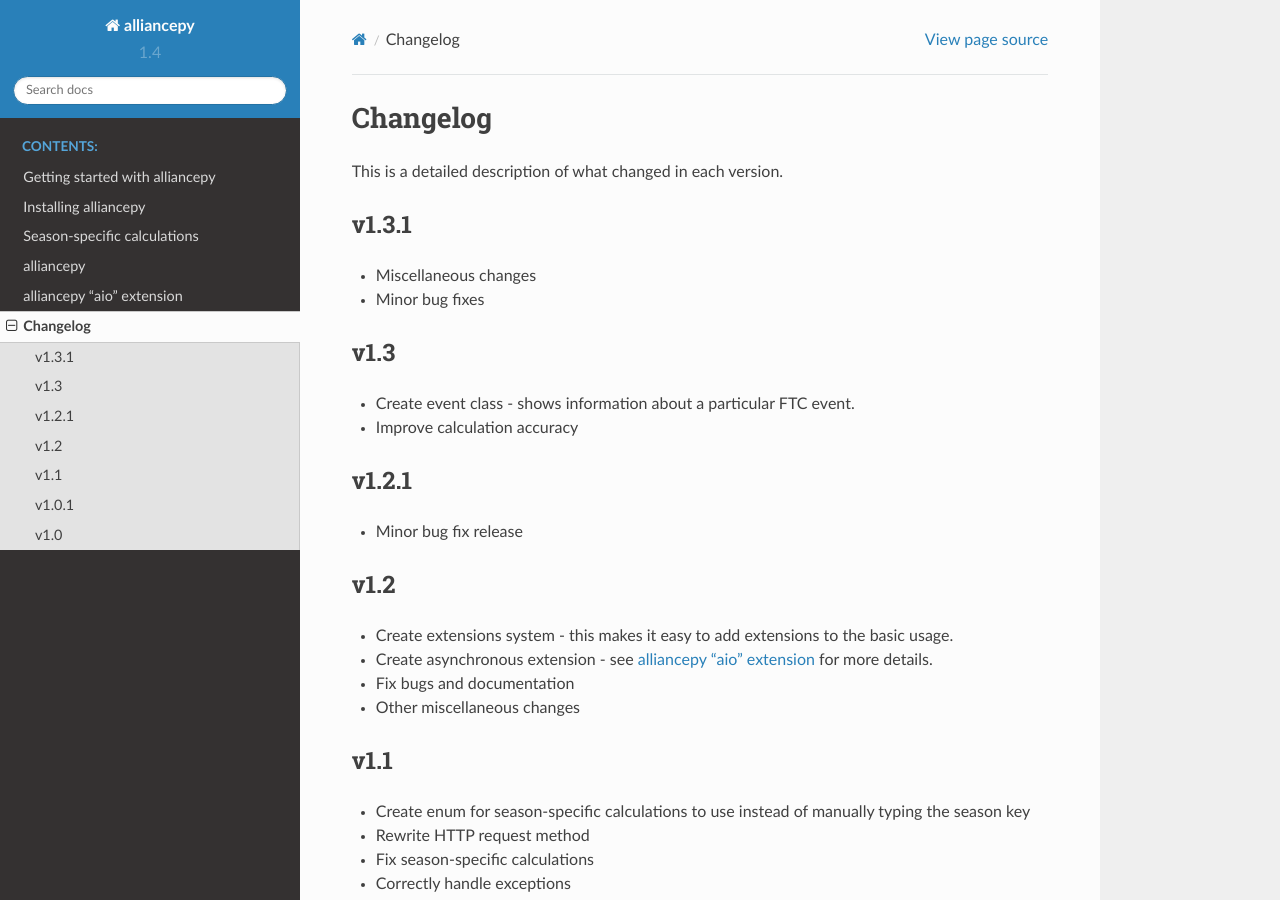
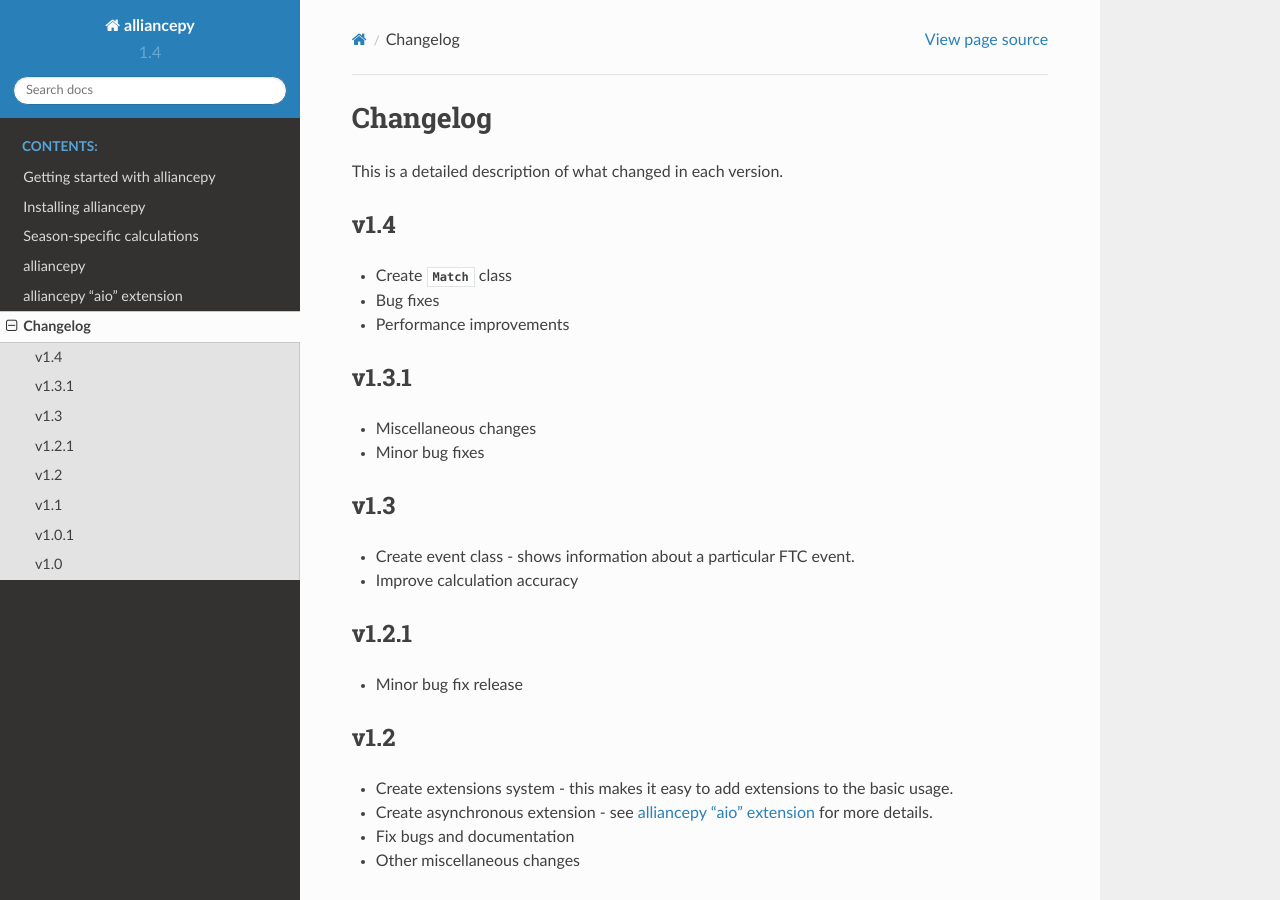
Before and after one commit to karx1/alliancepy, a Sphinx documentation site: the page built from docs/source/changelog.rst, in a window 1280 px wide and 900 px high. Built offline with Sphinx 7.4.7 and the Read the Docs theme 2.0.0, drawn with Linux system fonts in a browser that asks for light colours.

Commit message:
Update changelog

```diff
--- a/docs/source/changelog.rst
+++ b/docs/source/changelog.rst
@@ -2,6 +2,14 @@
 ==========
 
 This is a detailed description of what changed in each version.
+
+.. _vp1p4:
+
+v1.4
+-----
+- Create :class:`~alliancepy.match.Match` class
+- Bug fixes
+- Performance improvements
 
 .. _vp1p3p1:
 
```
